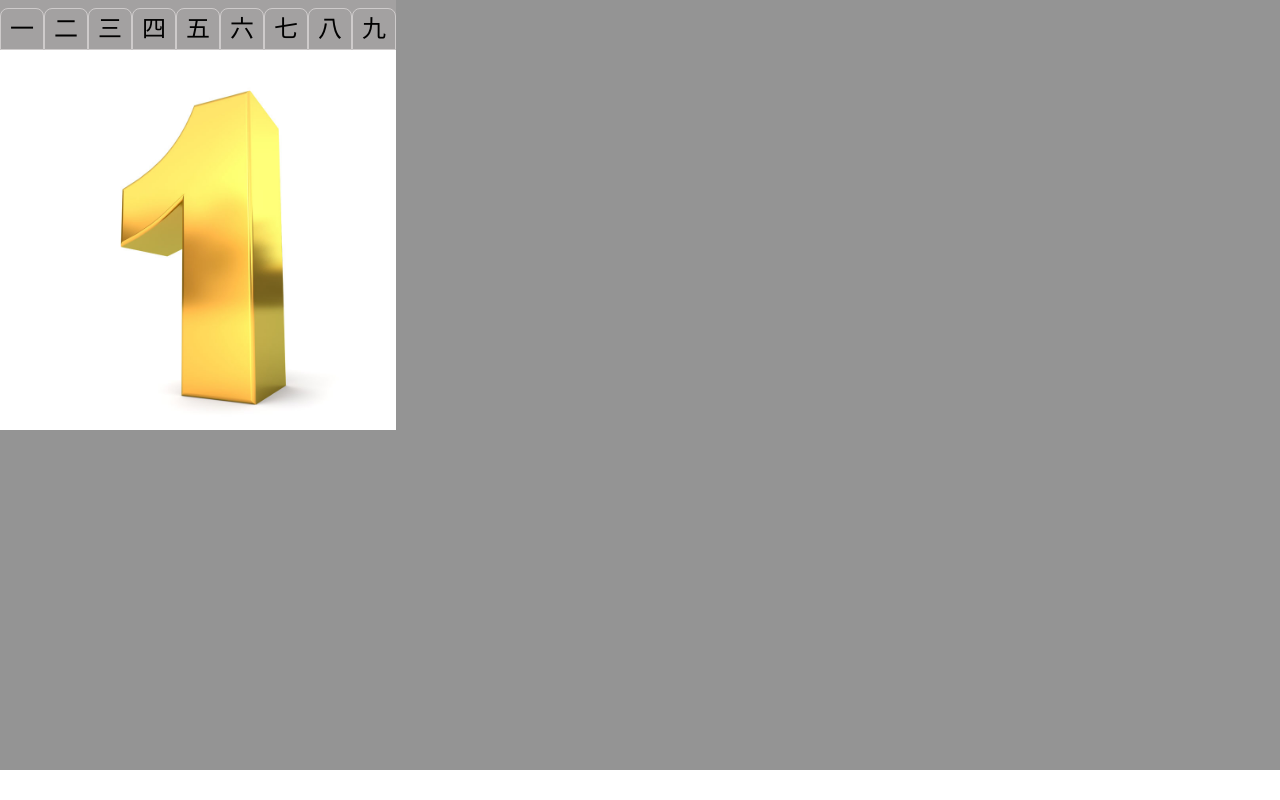
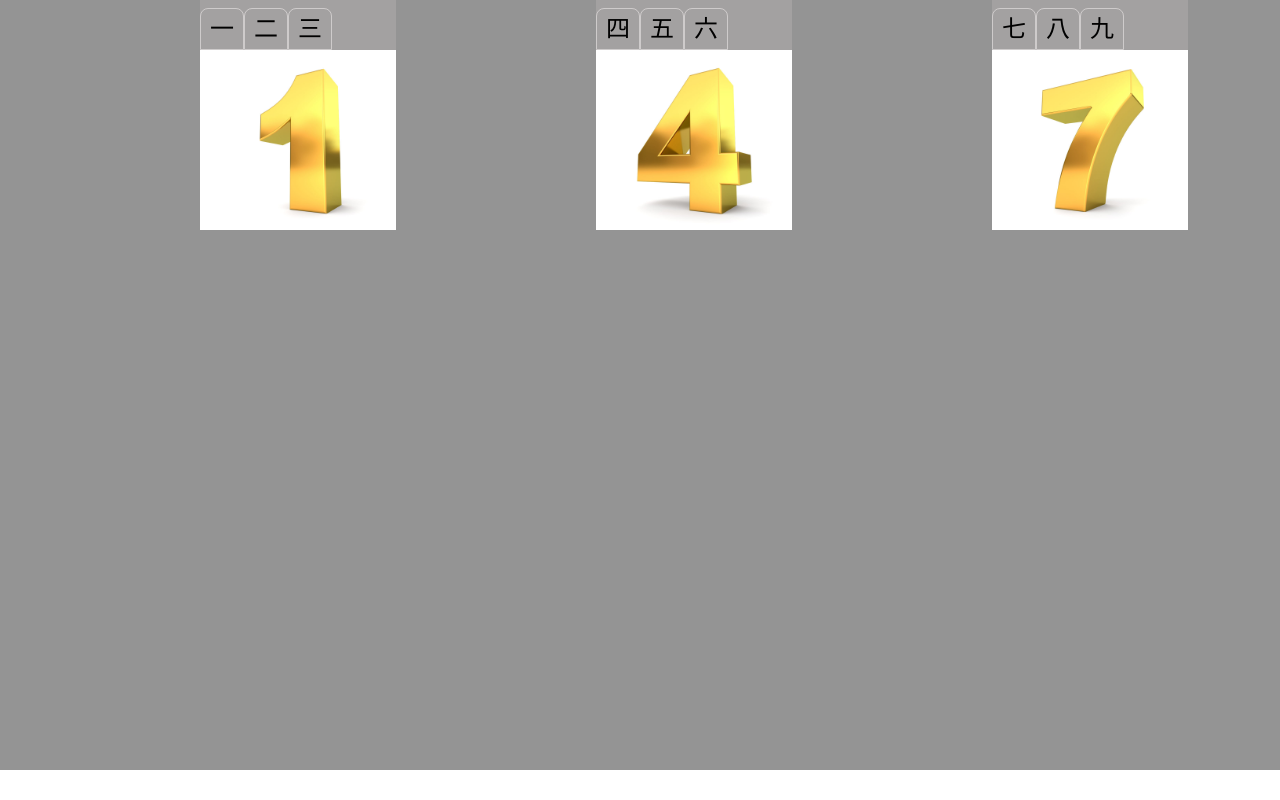
Before and after one commit to oldcicada/demo02, a plain HTML site: page index.html in a window 1280 px wide. Drawn offline with Linux system fonts and the light colour scheme.

Commit message:
点击 切换

```diff
--- a/css/style.css
+++ b/css/style.css
@@ -1,23 +1,40 @@
 body{margin:0;padding:0;}
+.tag{
+	width :100%;
+	height:770px;
+	background-color:#7d7d7dd1;
+}
+
 .tag-wrapper{
-	width :100%;
-	height:770px;;
-	background-color:#7d7d7dd1;
+	width:196px;
+	height:230px;
+	padding-left:200px;
 	float:left;
 }
-.tag-wrapper .tag-wrapper-head{
-	width:396px;
+.tag-wrapper2{
+	width:196px;
+	height:230px;
+	padding-left:200px;
+	float:left;
+}
+.tag-wrapper3{
+	width:196px;
+	height:230px;
+	padding-left:200px;
+	float:left;
+}
+.tag-wrapper-head{
+	width:196px;
 	height:50px;
 	background-color:#f3eaea26;
-	clear:both;
 }
-.tag-wrapper .tag-wrapper-head ul{
+.tag-wrapper-head ul{
 	height:50px;
 	margin:0;
 	padding:0;
 	text-align:center;
 }
-.tag-wrapper .tag-wrapper-head .tag-wrapper-head-li{
+.tag-wrapper-head .tag-wrapper-head-li{
 	width:42px;
 	float:left;
 	font-size: 24px;
@@ -29,17 +46,17 @@ body{margin:0;padding:0;}
 	margin-top: 8px;
 }
 
-.tag-wrapper .tag-wrapper-body{
-	width:396px;
-	height:380px;
+.tag-wrapper-body{
+	width:196px;
+	height:180px;
 	background-color:#6b6767d1;
 	margin:0 auto;
 	float:left;
 	overflow:hidden;
 }
-.tag-wrapper .tag-wrapper-body .tag-wrapper-body-number{
-	width:396px;
-	height:390px;
+.tag-wrapper-body .tag-wrapper-body-number{
+	width:196px;
+	height:180px;
 	margin:0 auto;
 
 }
--- a/index.html
+++ b/index.html
@@ -6,18 +6,14 @@
 	<link rel="stylesheet" type="text/css" href="css/style.css">
 </head>
 <body>
+<div class="tag">
+<!--定时器划过500ms切换 start -->
 	<div class="tag-wrapper">
 		<div class="tag-wrapper-head">
 			 <ul>
 				<li class="tag-wrapper-head-li">一</li>
 				<li class="tag-wrapper-head-li">二</li>
 				<li class="tag-wrapper-head-li">三</li>
-				<li class="tag-wrapper-head-li">四</li>
-				<li class="tag-wrapper-head-li">五</li>
-				<li class="tag-wrapper-head-li">六</li>
-				<li class="tag-wrapper-head-li">七</li>
-				<li class="tag-wrapper-head-li">八</li>
-				<li class="tag-wrapper-head-li">九</li>
 			 </ul>
 		</div>
 		<div class="tag-wrapper-body">
@@ -30,6 +26,20 @@
 			<div class="section">
 				<img src="images/3.jpg" class="tag-wrapper-body-number">
 			</div>
+		</div>
+
+		</div><!--定时器划过500ms切换 end  -->
+
+		<!--点击事件切换 start -->
+		<div class="tag-wrapper2">
+			<div class="tag-wrapper-head">
+				 <ul>
+					<li class="tag-wrapper-head-li">四</li>
+					<li class="tag-wrapper-head-li">五</li>
+					<li class="tag-wrapper-head-li">六</li>
+				 </ul>
+			</div>
+			<div class="tag-wrapper-body">
 				<div class="section">
 					<img src="images/4.jpg" class="tag-wrapper-body-number">
 				</div>
@@ -39,18 +49,35 @@
 				<div class="section" >
 					<img src="images/6.jpg" class="tag-wrapper-body-number">
 				</div>
+			</div>
+		</div>
+	<!--点击事件切换 start -->
+
+	<!--自动切换 start -->
+		<div class="tag-wrapper3">
+			<div class="tag-wrapper-head">
+				 <ul>
+					<li class="tag-wrapper-head-li">七</li>
+					<li class="tag-wrapper-head-li">八</li>
+					<li class="tag-wrapper-head-li">九</li>
+				 </ul>
+			</div>
+			<div class="tag-wrapper-body">
 				<div class="section">
 					<img src="images/7.jpg" class="tag-wrapper-body-number">
 				</div>
 				<div class="section">
 					<img src="images/8.jpg" class="tag-wrapper-body-number">
 				</div>
-			<div class="section">
+				<div class="section" >
 					<img src="images/9.jpg" class="tag-wrapper-body-number">
-			</div>
 				</div>
 
 			</div>
-	<script type="text/javascript" src="js/main.js"></script>
+		</div>
+	<!--自动切换 start -->
+	</div>
+	<!--<script type="text/javascript" src="js/main.js"></script>-->
+	<script type="text/javascript" src="js/main2.js"></script>
 </body>
 </html>
--- /dev/null
+++ b/js/main2.js
@@ -0,0 +1,20 @@
+window.onload=function(){
+
+  var tag=document.querySelector('.tag-wrapper2')
+  var $li=tag.getElementsByClassName('tag-wrapper-head-li');
+  var $div=tag.getElementsByClassName('section');
+
+  if($li.length!=$div.length) return;
+
+  // 遍历所有的页签
+  for(var i=0;i<$li.length;i++){
+    $li[i].id=i;
+    $li[i].onclick=function()
+	{
+		for(var j=0;j<$li.length;j++){
+          $div[j].style.display='none';
+        }
+        $div[this.id].style.display='block';
+    }
+  }
+}
```
Lines whose indentation alone changed are shown as unchanged.
